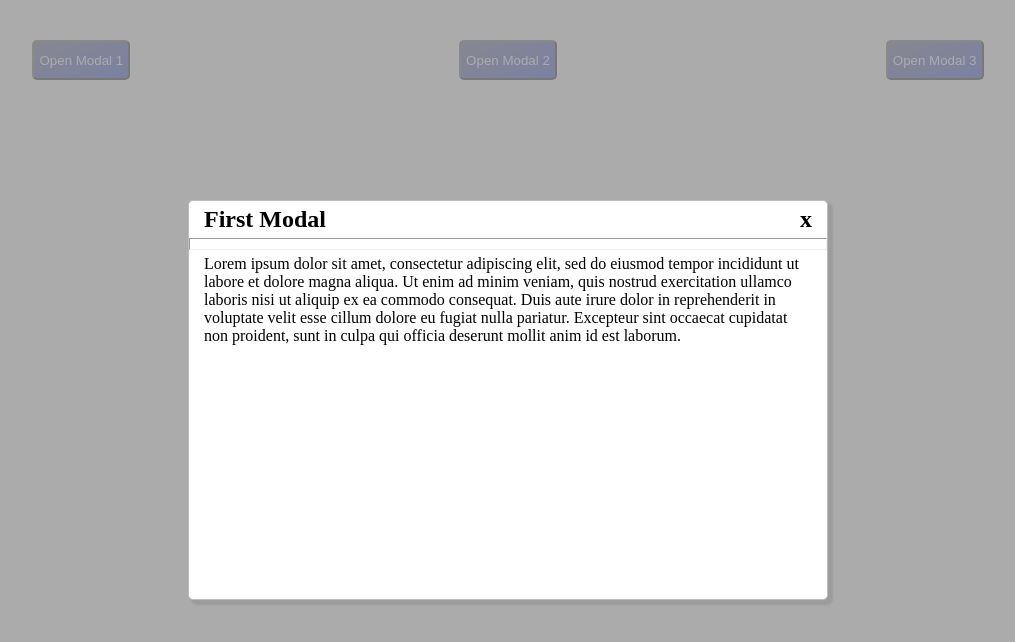
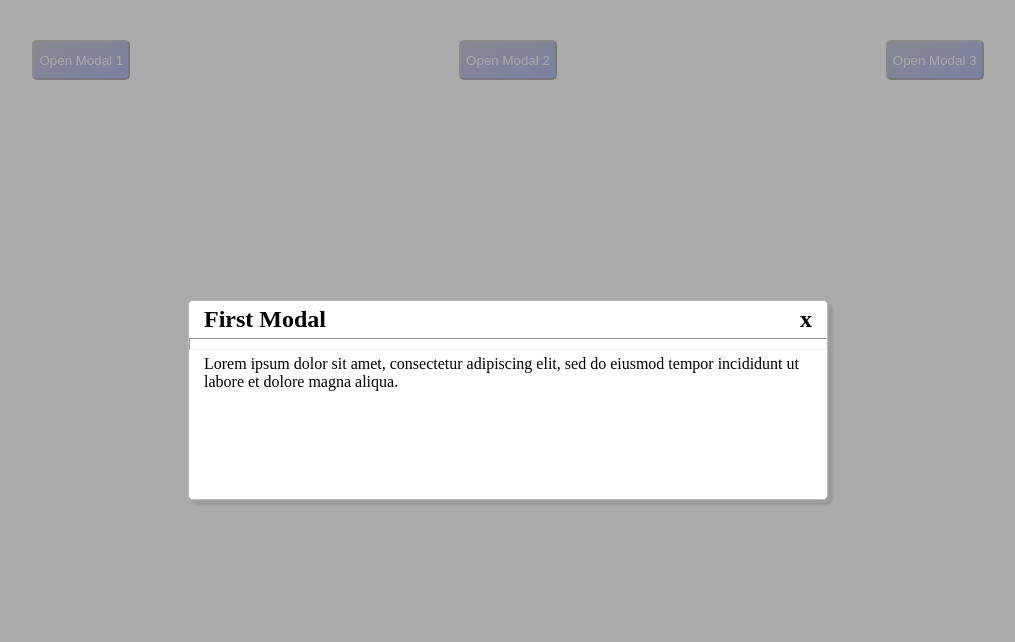
Before and after one commit to DavidvK17/Modal-Window, a plain HTML site: page index.html in a window 1280 px wide. Both pictures are taken after a click on the button "Open Modal 1". Shown: the whole page, without its empty margins (132-1147 px from the left). Drawn offline with Linux system fonts and the light colour scheme.

Commit message:
make HTML a bit shorter

```diff
--- a/index.html
+++ b/index.html
@@ -19,12 +19,7 @@
         <hr />
         <p>
           Lorem ipsum dolor sit amet, consectetur adipiscing elit, sed do
-          eiusmod tempor incididunt ut labore et dolore magna aliqua. Ut enim ad
-          minim veniam, quis nostrud exercitation ullamco laboris nisi ut
-          aliquip ex ea commodo consequat. Duis aute irure dolor in
-          reprehenderit in voluptate velit esse cillum dolore eu fugiat nulla
-          pariatur. Excepteur sint occaecat cupidatat non proident, sunt in
-          culpa qui officia deserunt mollit anim id est laborum.
+          eiusmod tempor incididunt ut labore et dolore magna aliqua.
         </p>
       </div>
       <div class="modal">
@@ -32,12 +27,7 @@
         <hr />
         <p>
           Lorem ipsum dolor sit amet, consectetur adipiscing elit, sed do
-          eiusmod tempor incididunt ut labore et dolore magna aliqua. Ut enim ad
-          minim veniam, quis nostrud exercitation ullamco laboris nisi ut
-          aliquip ex ea commodo consequat. Duis aute irure dolor in
-          reprehenderit in voluptate velit esse cillum dolore eu fugiat nulla
-          pariatur. Excepteur sint occaecat cupidatat non proident, sunt in
-          culpa qui officia deserunt mollit anim id est laborum.
+          eiusmod tempor incididunt ut labore et dolore magna aliqua.
         </p>
       </div>
       <div class="modal">
@@ -45,12 +35,7 @@
         <hr />
         <p>
           Lorem ipsum dolor sit amet, consectetur adipiscing elit, sed do
-          eiusmod tempor incididunt ut labore et dolore magna aliqua. Ut enim ad
-          minim veniam, quis nostrud exercitation ullamco laboris nisi ut
-          aliquip ex ea commodo consequat. Duis aute irure dolor in
-          reprehenderit in voluptate velit esse cillum dolore eu fugiat nulla
-          pariatur. Excepteur sint occaecat cupidatat non proident, sunt in
-          culpa qui officia deserunt mollit anim id est laborum.
+          eiusmod tempor incididunt ut labore et dolore magna aliqua.
         </p>
       </div>
     </section>
--- a/style.css
+++ b/style.css
@@ -44,7 +44,7 @@ button:hover {
   border-radius: 5px;
   box-shadow: 4px 4px 2px 1px rgba(100, 100, 100, 0.2);
   width: 50vw;
-  height: 50vh;
+  height: 25vh;
   position: absolute;
   z-index: 2;
   top: 50%;
```
